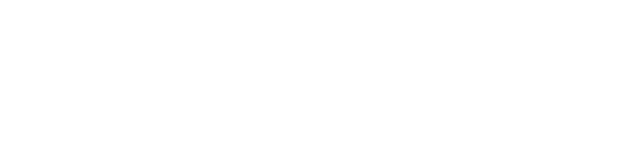
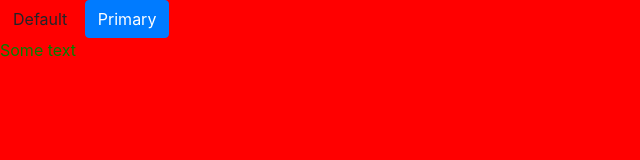
Before and after one commit to DmytroRudiachuk/My-project, a plain HTML site: page index.html in a window 1280 px wide. Shown: the whole page, without its empty margins (0-640 px from the left). Drawn offline with nearby package versions, Linux system fonts and the light colour scheme.

Commit message:
added bootstrap.css

```diff
--- a/css/mobile.css
+++ b/css/mobile.css
@@ -0,0 +1,3 @@
+body {
+	color: green
+}
--- a/css/style.css
+++ b/css/style.css
@@ -0,0 +1,3 @@
+body {
+	background-color: red
+}
--- a/index.html
+++ b/index.html
@@ -4,9 +4,16 @@
     <meta charset="UTF-8">
     <meta name="viewport" content="width=device-width, initial-scale=1.0">
     <meta http-equiv="X-UA-Compatible" content="ie=edge">
+    <link rel="stylesheet" type="text/css" href="./bootstrap-3.3.7-dist/css/bootstrap.css">
+
+    <link rel="stylesheet" type="text/css" href="./css/style.css">
+    <link rel="stylesheet" type="text/css" href="./css/mobile.css">
     <title>Document</title>
 </head>
 <body>
+	<button type="button" class="btn btn-default">Default</button>
+	<button type="button" class="btn btn-primary">Primary</button>
 
+    <p>Some text</p>
 </body>
 </html>
```
